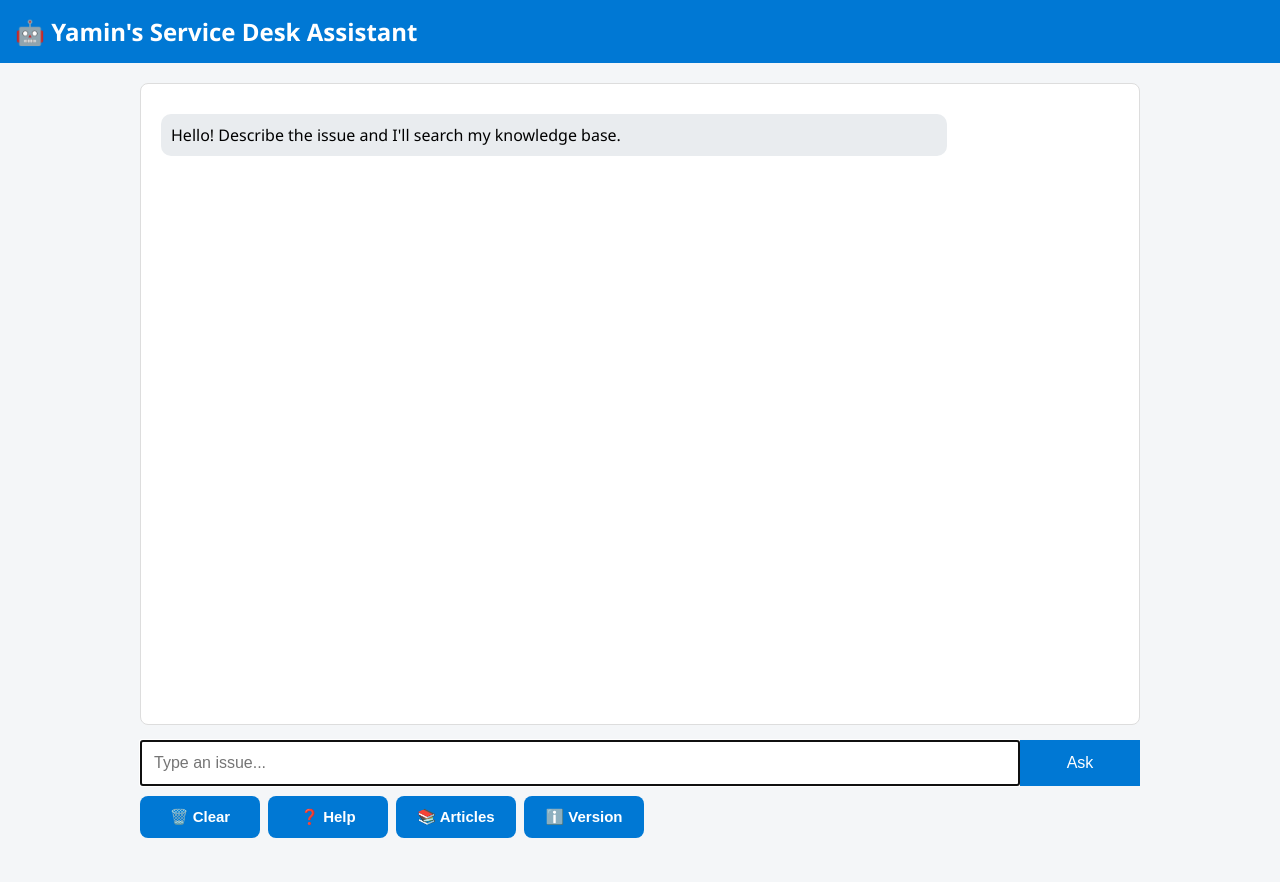
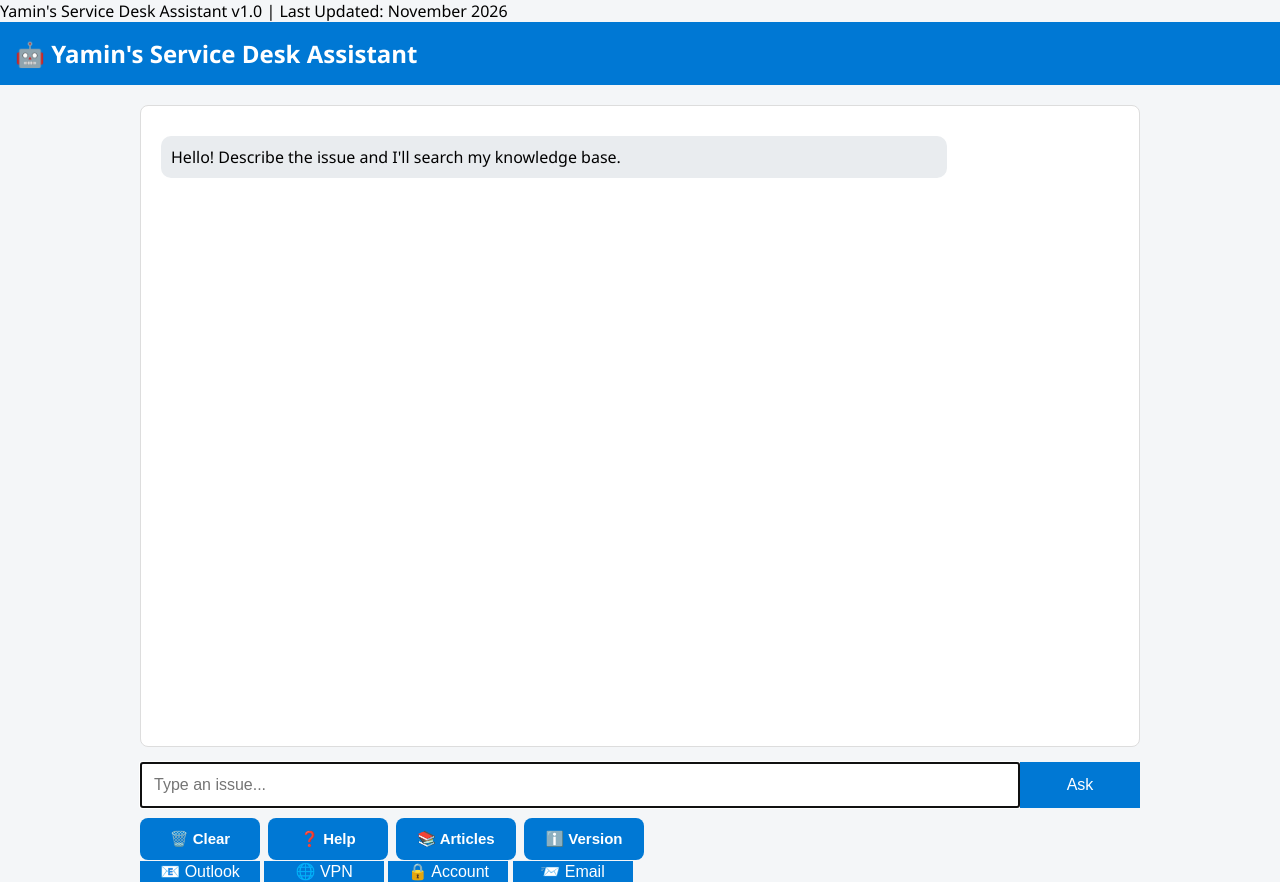
Before and after one commit to yamin772-cyber/yamins-servicedesk-bot, a plain HTML site: page index.html in a window 1280 px wide. Before the commit the page ends 838 px from the top, so only its background shows below. Drawn offline with Linux system fonts and the light colour scheme.

Commit message:
Update index.html

```diff
--- a/index.html
+++ b/index.html
@@ -5,6 +5,10 @@
     <title>Yamin's Service Desk Assistant</title>
     <link rel="stylesheet" href="style.css">
 </head>
+
+<div class="footer">
+    Yamin's Service Desk Assistant v1.0 | Last Updated: November 2026
+</div>
 
 <body>
 
@@ -39,6 +43,13 @@
     <button onclick="runCommand('version')">ℹ️ Version</button>
 </div>
 
+<div class="quick-buttons">
+    <button onclick="quickIssue('outlook password')">📧 Outlook</button>
+    <button onclick="quickIssue('vpn issue')">🌐 VPN</button>
+    <button onclick="quickIssue('locked account')">🔒 Account</button>
+    <button onclick="quickIssue('email issue')">📨 Email</button>
+</div>
+
 </div>
 
 <script src="app.js"></script>
```
